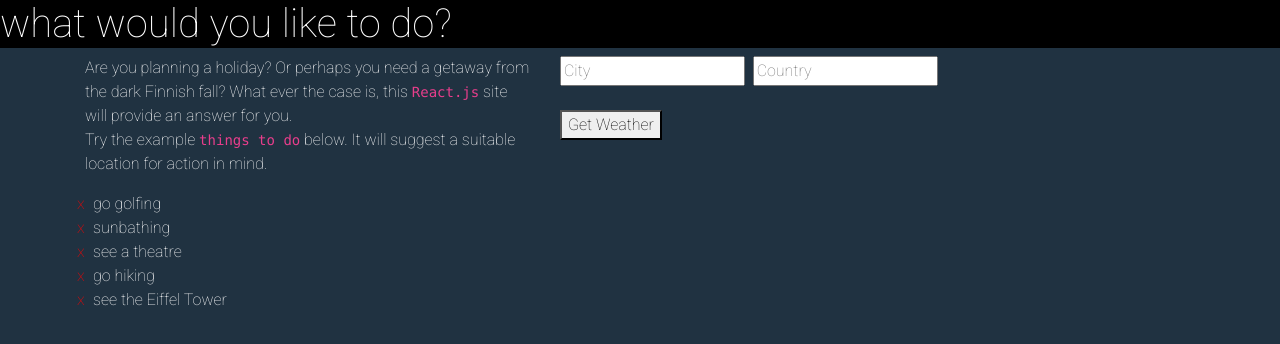
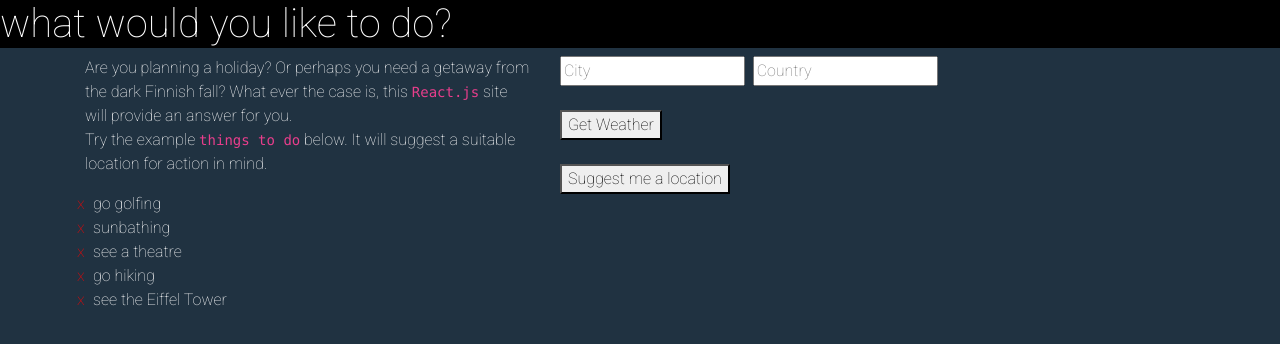
Before and after one commit to jpir13/wwultd, a React (Create React App) app: page / in a window 1280 px wide. Shown: the top 344 px of the page. Built offline with nearby package versions, Linux system fonts and the light colour scheme.

Commit message:
js: getWeatherSuggest created

```diff
--- a/src/App.js
+++ b/src/App.js
@@ -67,6 +67,34 @@ class App extends Component {
     }
   };
 
+  getWeatherSuggest = async (e) => {
+    e.preventDefault();
+
+    const cities = [
+      "Espoo", "Lahti", "Helsinki", "Turku"
+    ];
+    const countries = [
+      "Finland", "Finland", "Finland", "Finland"
+    ]
+
+
+    const city = cities[Math.floor(Math.random() * cities.length)];
+    const country = countries[Math.floor(Math.random() * countries.length)];
+    console.log(city);
+    console.log(country);
+
+    const api_call = await fetch(`http://api.openweathermap.org/data/2.5/weather?q=${city},${country}&units=metric&appid=${api_key}`);
+    const response = await api_call.json();
+    console.log(response);
+
+      this.setState({
+        country: response.sys.country,
+        city: response.name,
+        temperature: response.main.temp,
+        description: response.weather[0].description,
+        error: ""
+      })
+    };
   render() {
     return (
       <div>
@@ -81,7 +109,9 @@ class App extends Component {
                   <Info />
                 </div>
                 <div className="col-md-7 col-sm-12 form-container">
-                  <Form getWeather={this.getWeather} />
+                  <Form
+                  getWeather={this.getWeather}
+                  getWeatherSuggest={this.getWeatherSuggest} />
                   <Weather
                     temperature={this.state.temperature}
                     city={this.state.city}
--- a/src/services/Form.js
+++ b/src/services/Form.js
@@ -3,11 +3,14 @@ import React from 'react';
 class Form extends React.Component {
     render(){
         return(
+                <div>
                 <form onSubmit = {this.props.getWeather}>
                     <input type="text" name="city" placeholder="City"/> &nbsp;
                     <input type="text" name="country" placeholder="Country"/> <br></br><br></br>
                     <button>Get Weather</button>
-                </form>
+                </form><br />
+                <button onClick={this.props.getWeatherSuggest}>Suggest me a location</button>
+                </div>
         )
     }
 }
```
